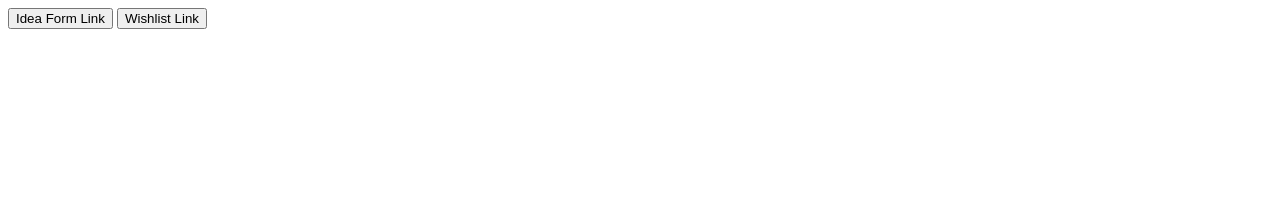
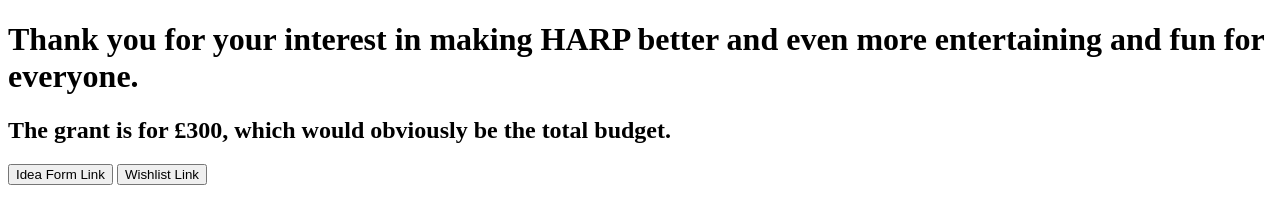
Before and after one commit to GSLevel/grant, a plain HTML site: page index.html in a window 1280 px wide. Drawn offline with Linux system fonts and the light colour scheme.

Commit message:
Update index.html

```diff
--- a/index.html
+++ b/index.html
@@ -1,8 +1,14 @@
 <!DOCTYPE HTML>
 <html>
-<body>
-  <button id="formBtn">Idea Form Link</button>
-  <button id="wishBtn">Wishlist Link</button>
+<head>
+  <title>HARP Jack Petchey Grant</title>
+  <link rel="stylesheet" href="main.css">
+</head>
+<body style="padding-top: initial;">
+  <h1>Thank you for your interest in making HARP better and even more entertaining and fun for everyone.</h1>
+  <h2>The grant is for £300, which would obviously be the total budget.</h2>
+  <button id="formBtn" class="btn">Idea Form Link</button>
+  <button id="wishBtn" class="btn">Wishlist Link</button>
   <script src="main.js"></script>
 </body>
 </html>
```
